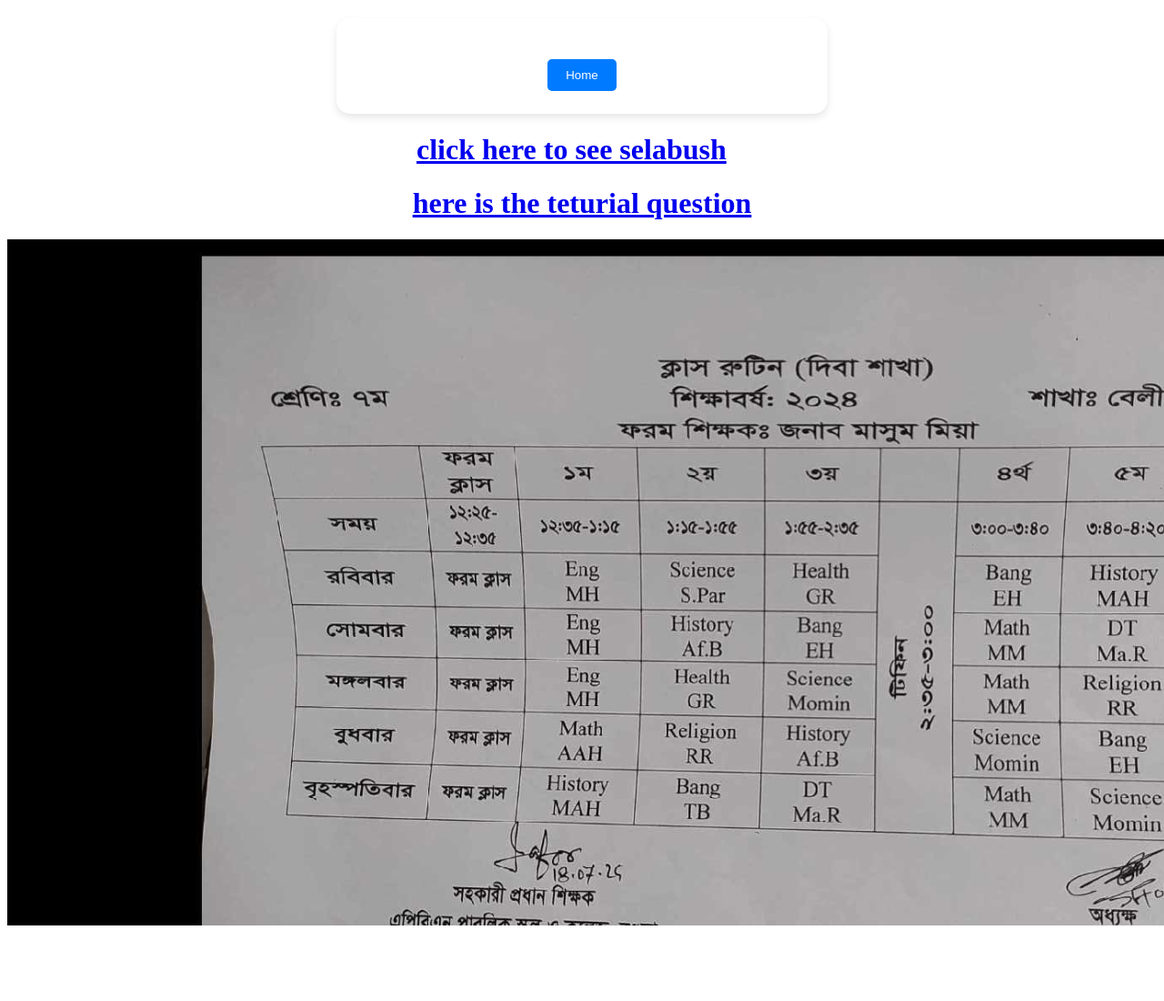
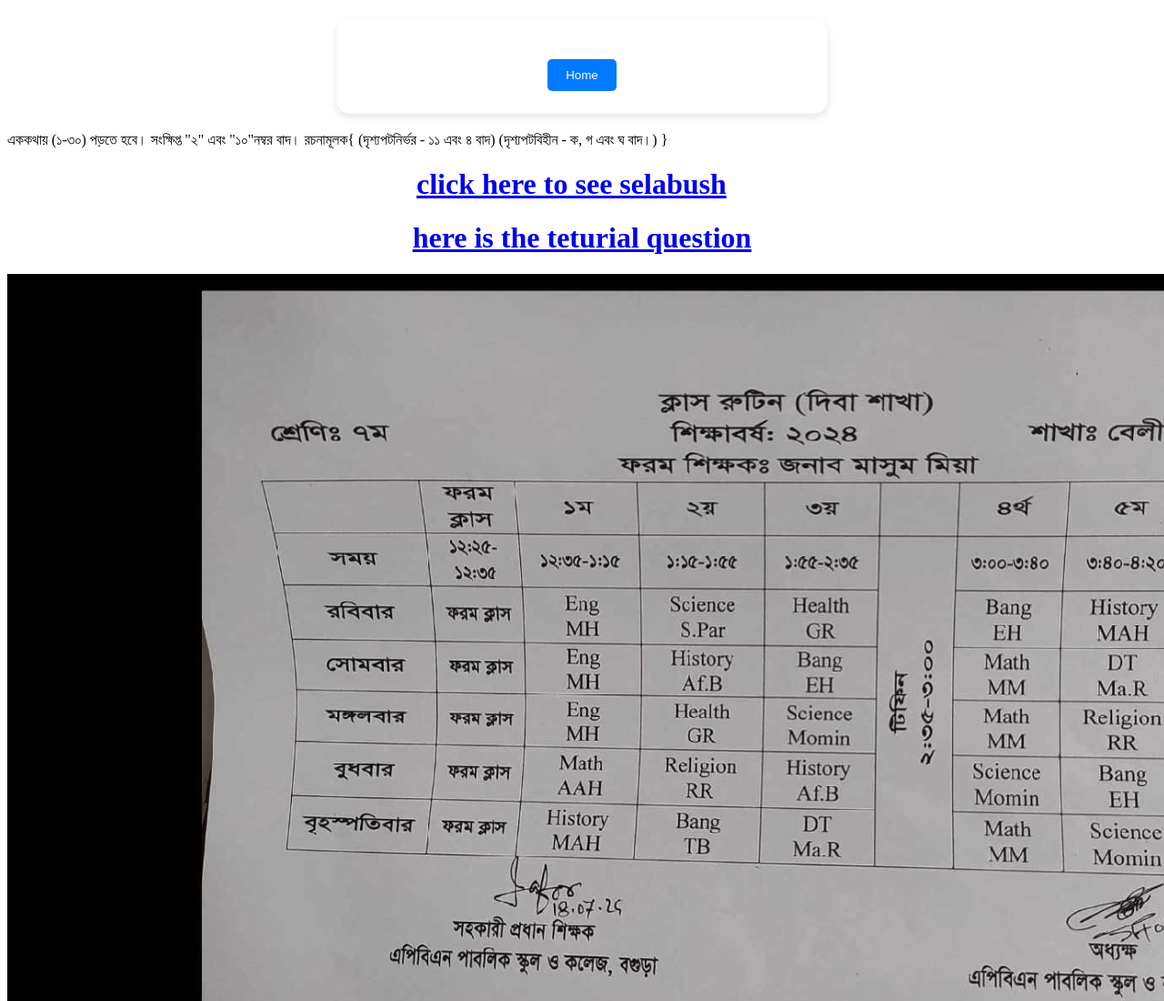
Before and after one commit to at1123/AT, a website: page academics.html in a window 1280 px wide. Shown: the top 1100 px of the page at 91% size. Drawn offline with Linux system fonts and the light colour scheme.

Commit message:
Add files via upload

```diff
--- a/academics.html
+++ b/academics.html
@@ -15,9 +15,16 @@
     <title>ACADEMICS</title>
 </head>
 <body>
+    <p>এককথায় (১-৩০) পড়তে হবে।
+        সংক্ষিপ্ত "২" এবং "১০"নম্বর বাদ।
+        রচনামূলক{
+        (দৃশ্যপটনির্ভর - ১১ এবং ৪ বাদ)
+        (দৃশ্যপটবিহীন - ক, গ এবং ঘ বাদ।)
+        }</p>
     <H1>  <a href="https://drive.google.com/drive/folders/1yCmIPvJa5DoUpVJ2R1iXL49fRidcit0z" style="margin-left: 450px;">click here to see selabush</a> </H1>
     <h1 style="text-align: center;"><a href="https://drive.google.com/drive/folders/1Z2mB4Mtk3y9w6kYXKbE5onp7JlkMgd5C?usp=drive_link"> here is the teturial question</a></h1>
     <img src="school routine.jpg" alt="" style="height: 1000px;  ">
     <img src="mcq.jpg" alt="" style="height: 1000px;">
+
 </body>
 </html>
```
